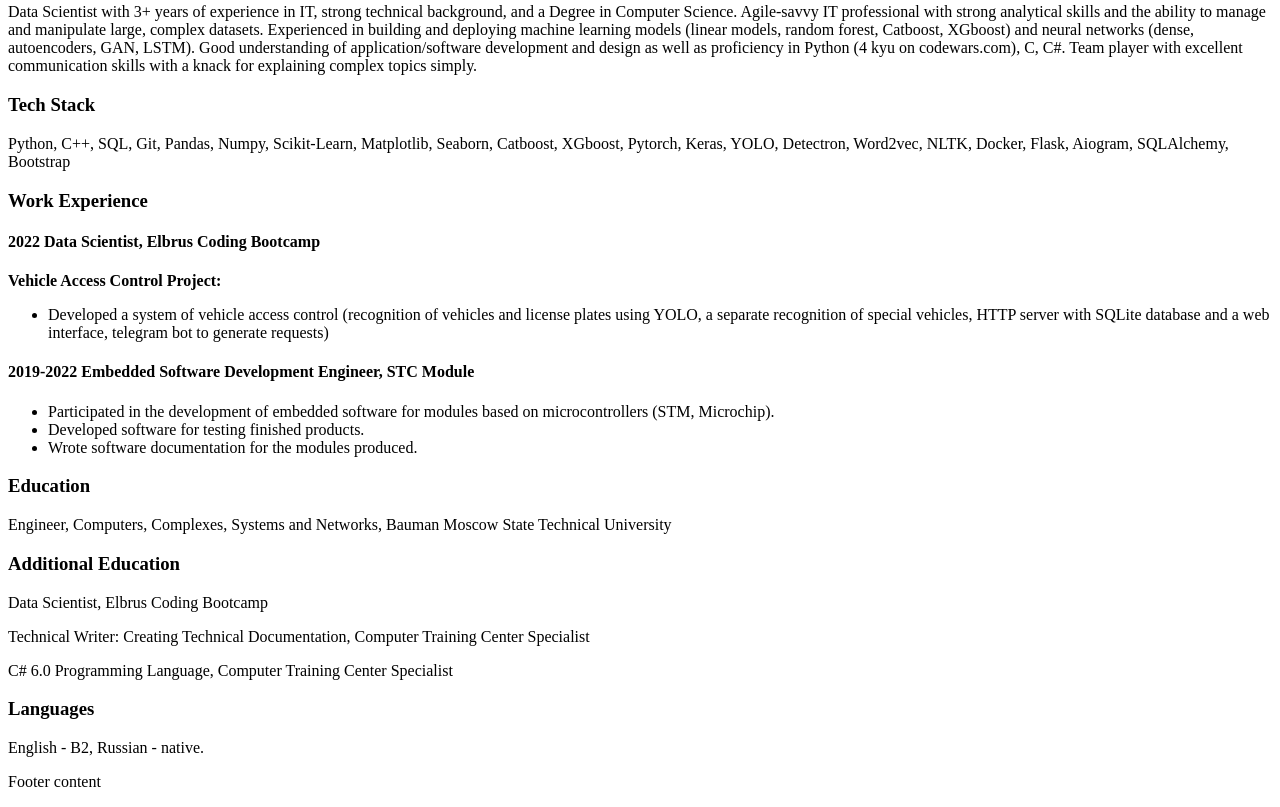
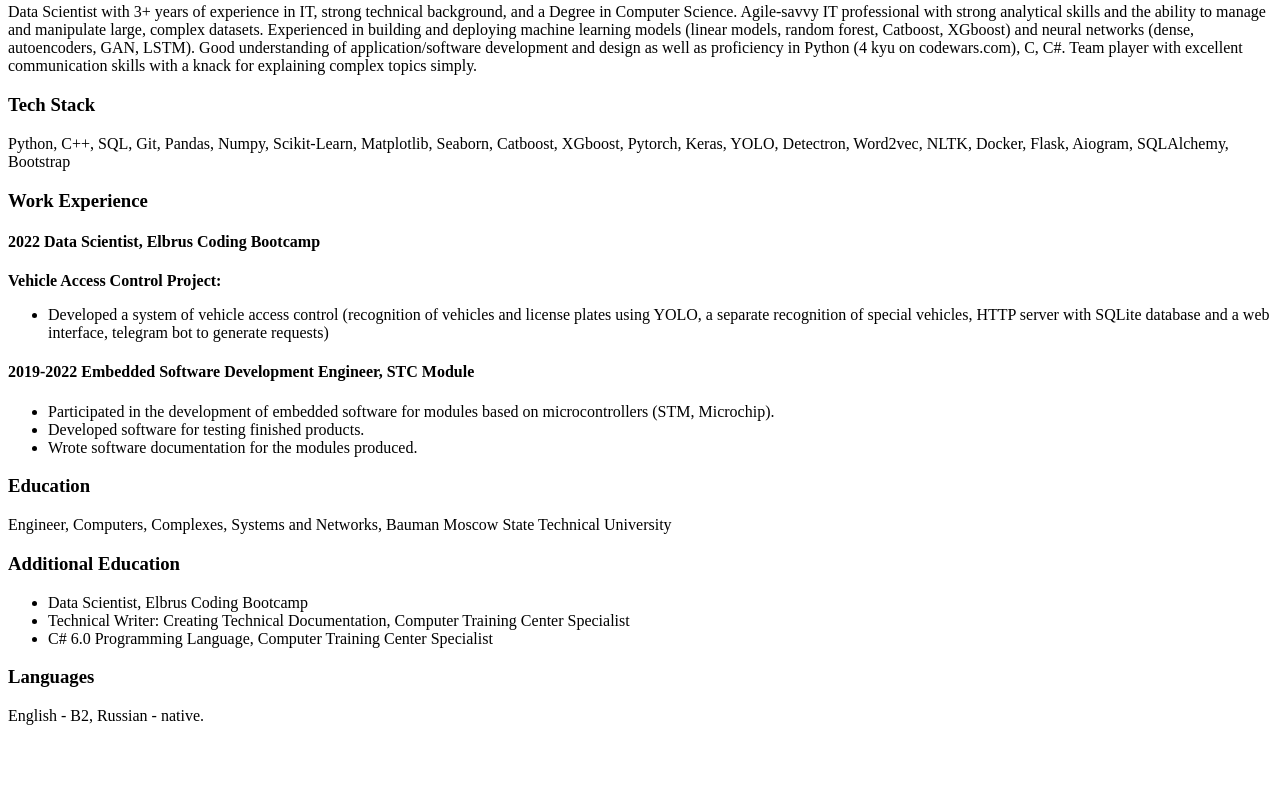
Before and after one commit to Sjitar/Project-1, a plain HTML site: page index.html in a window 1280 px wide. Shown: the part 658-1465 px from the top of the page. After the commit the page ends 1399 px from the top, so only its background shows below. Drawn offline with Linux system fonts and the light colour scheme.

```diff
--- a/index.html
+++ b/index.html
@@ -61,18 +61,17 @@
       </section>
       <section>
         <h3>Additional Education</h3>
-        <p>Data Scientist, Elbrus Coding Bootcamp</p>
-        <p>Technical Writer: Creating Technical Documentation, Computer Training Center Specialist</p>
-        <p>C# 6.0 Programming Language, Computer Training Center Specialist</p>
+        <ul>
+          <li>Data Scientist, Elbrus Coding Bootcamp</li>
+          <li>Technical Writer: Creating Technical Documentation, Computer Training Center Specialist</li>
+          <li>C# 6.0 Programming Language, Computer Training Center Specialist</li>
+        </ul>
       </section>
       <section>
         <h3>Languages</h3>
         <p>English - B2, Russian - native.</p>
       </section>
     </main>
-    <footer id="footer">
-      <p>Footer content</p>
-    </footer>
   </div>
 </body>
 
```
Also changed, not shown: mysha.html (+0 -3 lines), nbip.html (+1 -4 lines), 2 other files.
